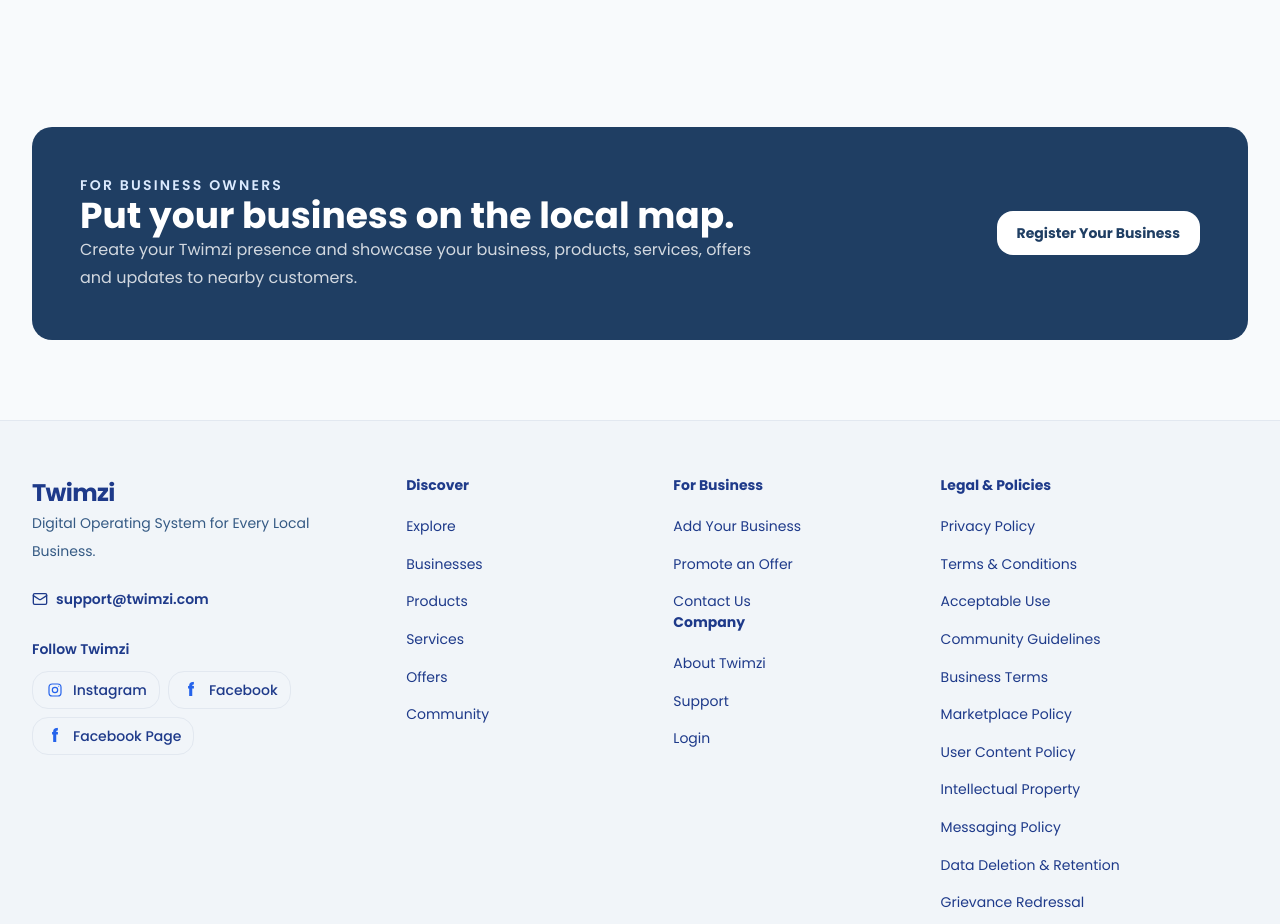
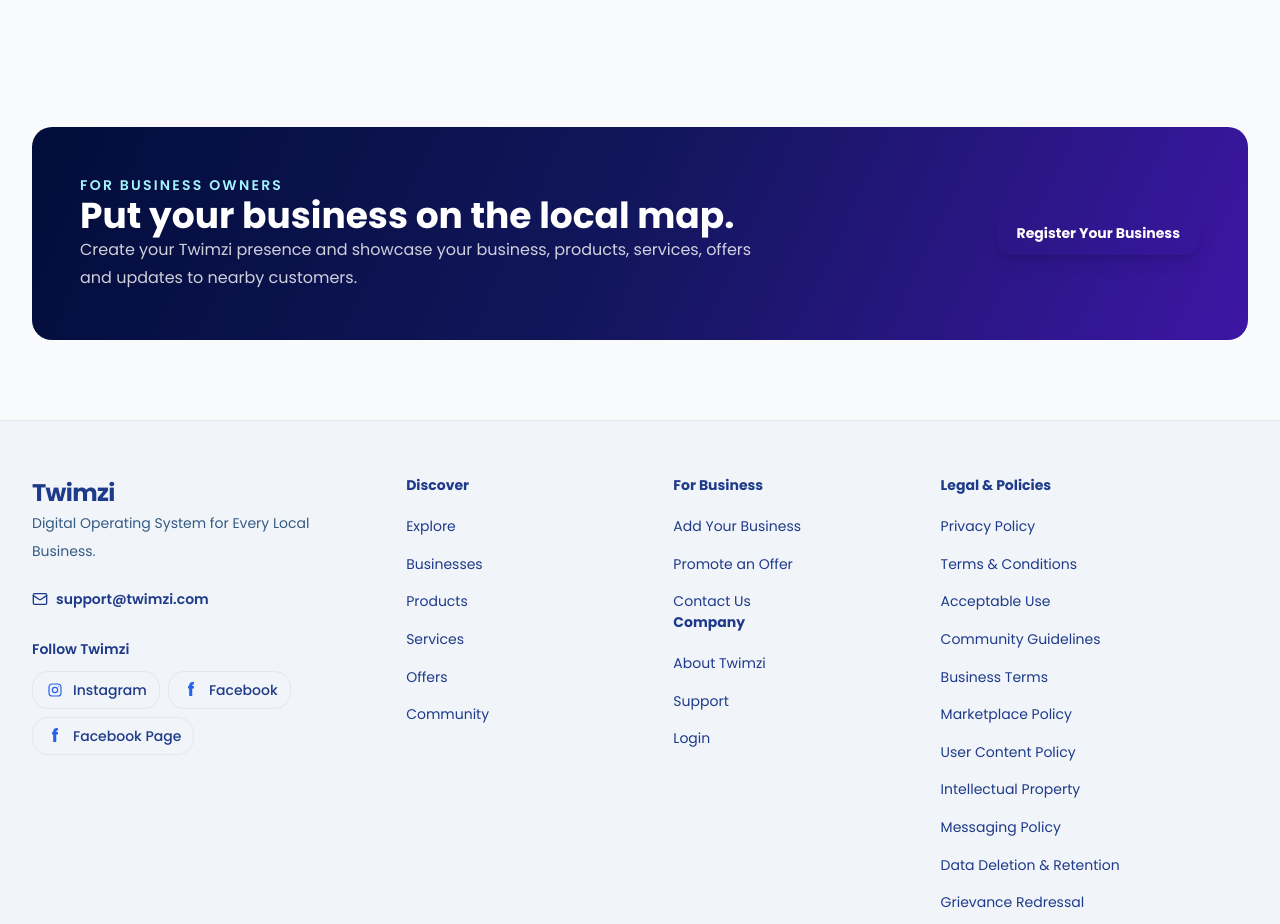
Before and after one commit to twimzi/twimzi-web, a Next.js app: page / in a window 1280 px wide. Shown: the part 1840-2764 px from the top of the page. Built offline with nearby package versions, Linux system fonts and the light colour scheme; no server answers; the database is empty.

Commit message:
Apply premium gradient to business registration CTA

```diff
--- a/src/components/home/business-cta.tsx
+++ b/src/components/home/business-cta.tsx
@@ -5,9 +5,9 @@ export function BusinessCta() {
   return (
     <section className="py-20">
       <Container>
-        <div className="overflow-hidden rounded-xl bg-[#1f3e63] px-7 py-12 text-white sm:px-12 lg:flex lg:items-center lg:justify-between">
+        <div className="overflow-hidden rounded-xl bg-[linear-gradient(115deg,#020D3A_0%,#11165B_48%,#3D16A5_100%)] px-7 py-12 text-white sm:px-12 lg:flex lg:items-center lg:justify-between">
           <div className="max-w-2xl">
-            <p className="text-sm font-semibold uppercase tracking-[.16em] text-[var(--color-primary-light)]">
+            <p className="text-sm font-semibold uppercase tracking-[.16em] text-cyan-200">
               For business owners
             </p>
 
@@ -23,7 +23,7 @@ export function BusinessCta() {
 
           <Link
             href="/add-business"
-            className="mt-8 inline-flex min-h-11 items-center justify-center rounded-lg bg-white px-5 py-2.5 text-sm font-bold !text-[#1f3e63] transition-colors hover:bg-slate-100 hover:!text-[#1f3e63] lg:mt-0"
+            className="mt-8 inline-flex min-h-11 items-center justify-center rounded-lg bg-[var(--color-primary-gradient)] px-5 py-2.5 text-sm font-bold text-white shadow-lg transition hover:brightness-110 lg:mt-0"
           >
             Register Your Business
           </Link>
```
